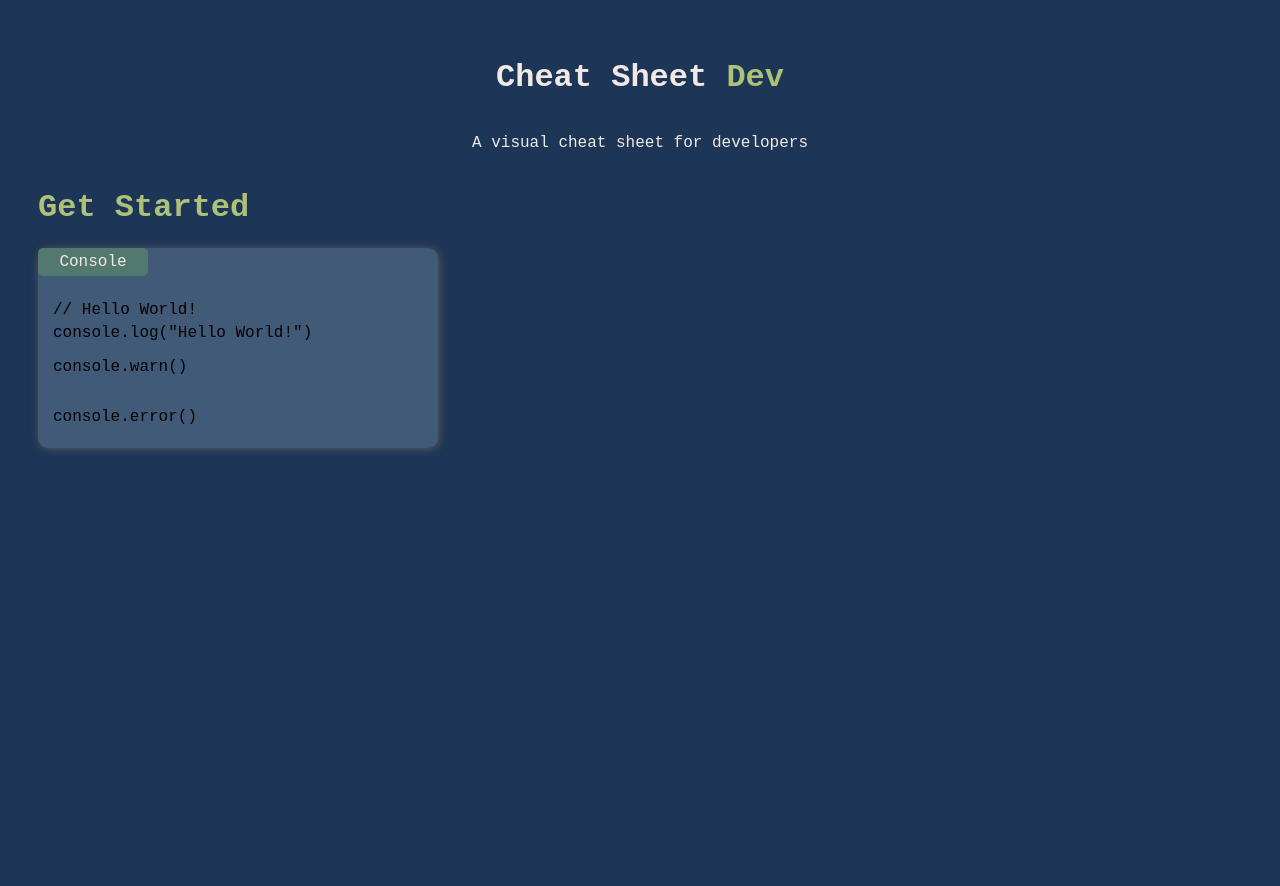
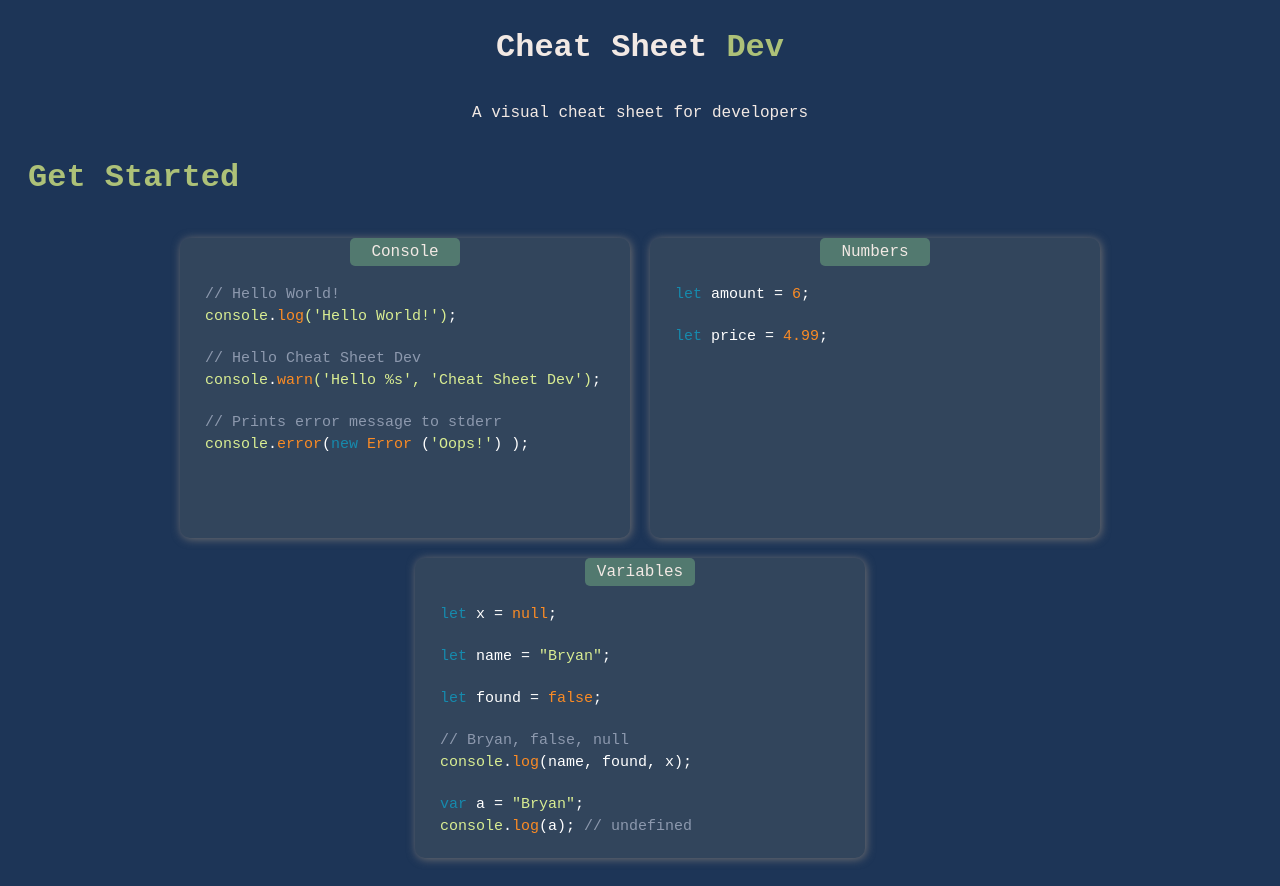
Before and after one commit to omar15hr/CheatSheetDev, a React (Vite) app: page / in a window 1280 px wide. Before the commit the page ends 800 px from the top, so only its background shows below. Built offline with nearby package versions, Linux system fonts and the light colour scheme.

Commit message:
Mejora en el contenedor. Card console, numbers, variables

```diff
--- a/src/components/CardList.tsx
+++ b/src/components/CardList.tsx
@@ -1,18 +1,16 @@
+import { ConsoleCard } from "./cards/ConsoleCard";
+import { NumbersCard } from "./cards/NumbersCard";
+import { VariablesCard } from "./cards/VariablesCard";
+
 export function CardList() {
   return (
-    <div>
+    <>
       <h1 className="card-list-title">Get Started</h1>
-      <div className="card">
-        <div className="card-title">Console</div>
-        <div className="card-content">
-          <div className="card-content-code">
-            <span>// Hello World!</span>
-            <span>console.log("Hello World!")</span>
-          </div>
-          <p>console.warn()</p>
-          <p>console.error()</p>
-        </div>
+      <div className="content-container">
+        <ConsoleCard />
+        <NumbersCard />
+        <VariablesCard />
       </div>
-    </div>
-  )
+    </>
+  );
 }
--- /dev/null
+++ b/src/components/cards/ConsoleCard.tsx
@@ -0,0 +1,42 @@
+export function ConsoleCard() {
+  return (
+    <div className="card">
+        <div className="card-title">Console</div>
+        <div className="card-content">
+
+          <div className="card-content-code">
+            <span className="grey-light-code">// Hello World!</span>
+            <span>
+              <span className="green-code">console</span>
+              .<span className="orange-code">log</span>
+                <span className="green-code">('Hello World!')</span>;
+              </span>
+          </div>
+
+          <div className="card-content-code">
+            <span className="grey-light-code">// Hello Cheat Sheet Dev</span>
+            <span>
+              <span className="green-code">console</span>
+              .<span className="orange-code">warn</span>
+                <span className="green-code">('Hello %s', 'Cheat Sheet Dev')</span>;
+              </span>
+          </div>
+
+          <div className="card-content-code">
+            <span className="grey-light-code">// Prints error message to stderr</span>
+            <span>
+              <span className="green-code">console</span>
+              .<span className="orange-code">error</span>
+                <span>
+                  (<span className="blue-code">new </span>
+                    <span className="orange-code">
+                     Error <span className="white-code">(<span className="green-code">'Oops!'</span>)</span>
+                    </span> );
+                  </span>
+              </span>
+          </div>
+
+        </div>
+      </div>
+  )
+}
--- /dev/null
+++ b/src/components/cards/NumbersCard.tsx
@@ -0,0 +1,25 @@
+export function NumbersCard() {
+  return (
+    <div className="card">
+        <div className="card-title">Numbers</div>
+        <div className="card-content">
+
+          <div className="card-content-code">
+            <span>
+              <span className="blue-code">let </span>
+              amount =
+                <span className="orange-code"> 6</span>;
+              </span>
+          </div>
+          <div className="card-content-code">
+            <span>
+              <span className="blue-code">let </span>
+              price =
+                <span className="orange-code"> 4.99</span>;
+              </span>
+          </div>
+
+        </div>
+      </div>
+  )
+}
--- /dev/null
+++ b/src/components/cards/VariablesCard.tsx
@@ -0,0 +1,56 @@
+export function VariablesCard() {
+  return (
+    <div className="card">
+        <div className="card-title">Variables</div>
+        <div className="card-content">
+
+          <div className="card-content-code">
+            <span>
+              <span className="blue-code">let </span>
+              x =
+                <span className="orange-code"> null</span>;
+              </span>
+          </div>
+
+          <div className="card-content-code">
+            <span>
+              <span className="blue-code">let </span>
+              name =
+                <span className="green-code"> "Bryan"</span>;
+              </span>
+          </div>
+
+          <div className="card-content-code">
+            <span>
+              <span className="blue-code">let </span>
+              found =
+                <span className="orange-code"> false</span>;
+              </span>
+          </div>
+
+          <div className="card-content-code">
+            <span className="grey-light-code">// Bryan, false, null</span>
+            <span>
+              <span className="green-code">console</span>
+              .<span className="orange-code">log</span>
+                <span>(name, found, x)</span>;
+            </span>
+          </div>
+
+          <div className="card-content-code">
+            <span>
+              <span className="blue-code">var </span>
+              a =
+                <span className="green-code"> "Bryan"</span>;
+              </span>
+              <span>
+              <span className="green-code">console</span>
+              .<span className="orange-code">log</span>
+                <span>(a)</span>; <span className="grey-light-code">// undefined</span>
+            </span>
+          </div>
+
+        </div>
+      </div>
+  )
+}
--- a/src/index.css
+++ b/src/index.css
@@ -1,9 +1,6 @@
 body {
   background-color: #1d3557;
   font-family: 'Courier New', Courier, monospace;
-}
-.container {
-  padding: 30px;
 }
 .header-container {
   display: flex;
@@ -18,8 +15,16 @@ body {
 .header-title-2 {
   color: #adc178;
 }
+.content-container {
+  display: flex;
+  flex-flow: row wrap;
+  justify-content: center;
+  gap: 20px;
+  padding: 20px;
+}
 .card-list-title {
   color: #adc178;
+  padding-left: 20px;
 }
 .cards-container {
   display: flex;
@@ -29,13 +34,14 @@ body {
 .card {
   display: flex;
   flex-direction: column;
+  align-items: center;
   gap: 10px;
-  width: 400px;
-  height: 200px;
+  width: 450px;
+  height: 300px;
   border: none;
   border-radius: 10px;
-  background-color: #415a77;
-  box-shadow: 1px 1px 10px #5a5959;
+  background-color: #32455c;
+  box-shadow: 1px 1px 10px #747272;
 }
 .card-title {
   text-align: center;
@@ -49,11 +55,30 @@ body {
 .card-content {
   display: flex;
   flex-direction: column;
-  padding: 15px;
-  width: 300px;
+  margin-top: 10px;
+  width: 400px;
+  gap: 25px;
+  font-size: 15px;
+  color: white;
 }
 .card-content-code {
   display: flex;
   flex-direction: column;
   gap: 5px;
 }
+/* COLORES DEL CODIGO  */
+.green-code {
+  color: #d9ed92;
+}
+.orange-code {
+  color: #fb8b24;
+}
+.grey-light-code {
+  color: #8d99ae;
+}
+.blue-code {
+  color: #168aad;
+}
+.white-code {
+  color: white;
+}
```
